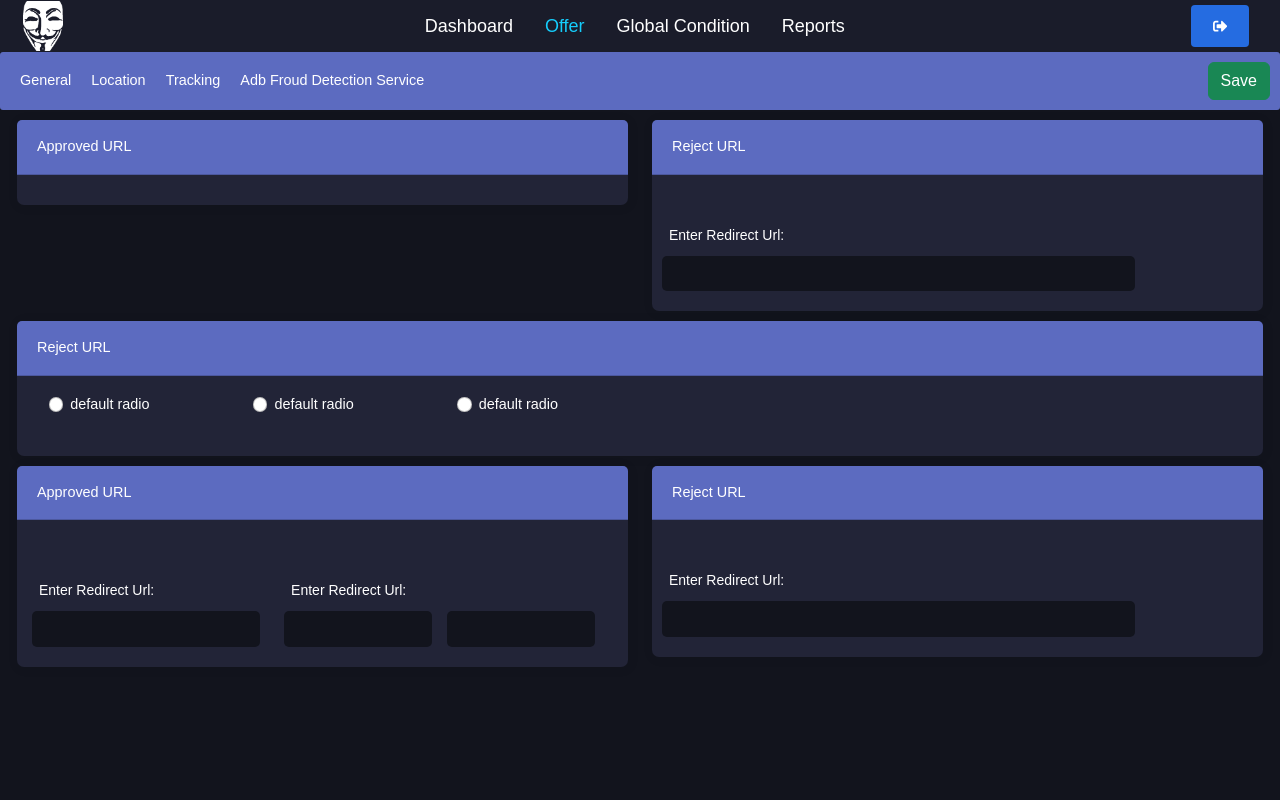
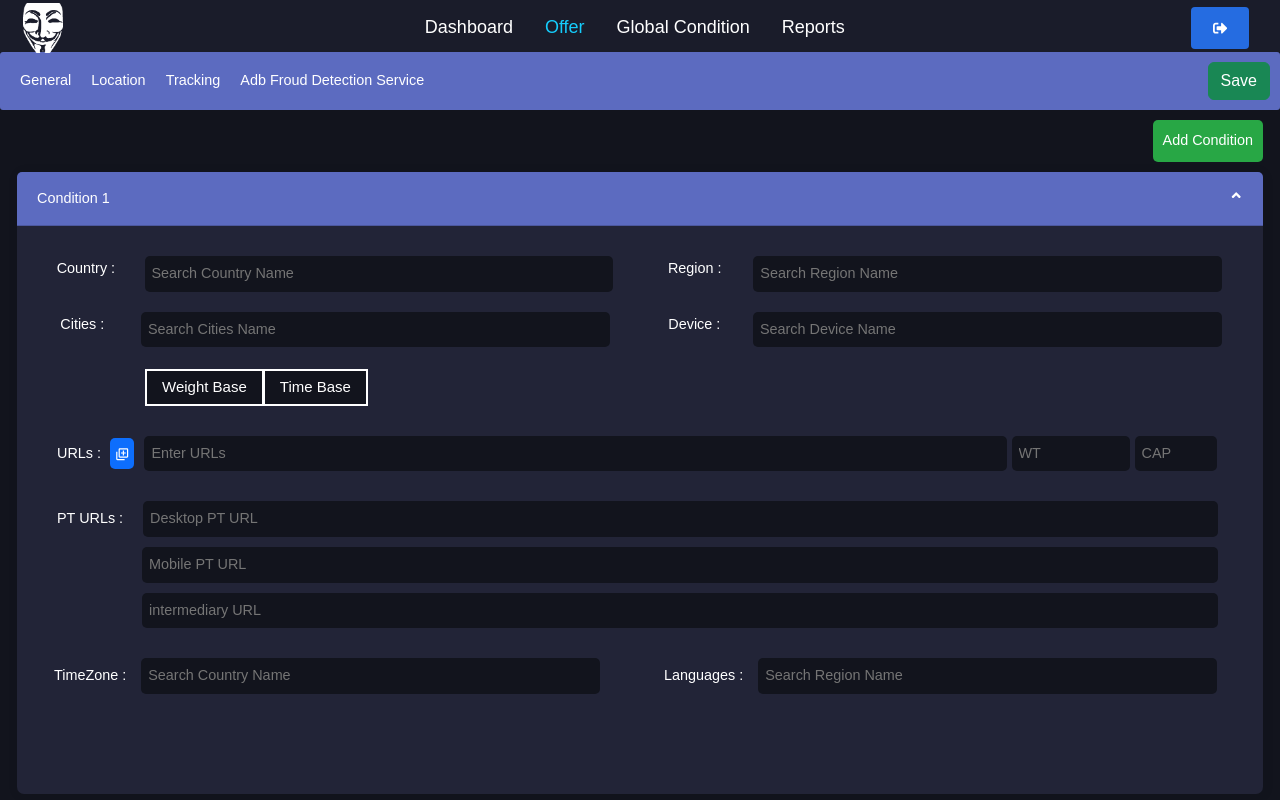
Before and after one commit to Xcitech-Technologies/adb-redirect-panel-admin, a React (Create React App) app: page /admin/offers/addoffer/tracking in a window 1280 px wide. Built offline with nearby package versions, Linux system fonts and the light colour scheme.

Commit message:
updated
tracking page-New UI-completed-old UI totally changed-logic pending

```diff
--- a/package.json
+++ b/package.json
@@ -10,6 +10,7 @@
     "bootstrap": "^5.1.3",
     "react": "^18.1.0",
     "react-bootstrap": "^2.4.0",
+    "react-datepicker": "^4.8.0",
     "react-dom": "^18.1.0",
     "react-icons": "^4.3.1",
     "react-router-dom": "^6.3.0",
--- a/src/App.css
+++ b/src/App.css
@@ -2,11 +2,18 @@
   text-align: center;
 } */
 
-.wrapper{
+/* .navbar{
+  position: fixed;
+  top: 0;
+  left: 0;
+  right: 0;
+} */
+
+.wrapper {
   padding: 15px 20px;
 }
 
-.row{
+.row {
   margin-top: 10px;
   display: flex;
   flex-wrap: wrap;
@@ -14,7 +21,7 @@
   margin-left: -7px;
 }
 
-.card{
+.card {
   background: #222437;
   box-shadow: 1px 1px 12px 1px rgb(0 0 0 / 6%);
   border: none;
@@ -24,27 +31,27 @@
   flex-direction: column;
 }
 
-.card-header{
+.card-header {
   background: #5c6bc0;
   padding: 1rem 1.25rem;
   margin-bottom: 0;
   display: flex;
 }
 
-.collapes_btn{
+.collapes_btn {
   width: 100%;
   display: flex;
   justify-content: space-between;
 }
 
-.card-title{
+.card-title {
   margin-bottom: 0;
   padding-bottom: 0;
   font-weight: 500;
   cursor: pointer;
 }
 
-.card-body{
+.card-body {
   flex: 1 1 auto;
   min-height: 1px;
   padding: 10px;
@@ -52,13 +59,13 @@
   margin-bottom: 20px;
 }
 
-.inputs{
+.inputs {
   width: 80%;
   display: flex;
-  padding-top: 20px;
+  padding-top: 15px;
 }
 
-.label{
+.label {
   padding-top: 20px;
   width: 80%;
   font-size: 14px;
@@ -67,7 +74,7 @@
   margin-left: 7px;
 }
 
-.input{
+.input {
   width: 80%;
   padding: 7px;
   margin-top: 10px;
@@ -78,7 +85,7 @@
   color: #fff;
 }
 
-.button{
+.button {
   width: 50px;
   height: 35px;
   padding: 7px;
@@ -91,12 +98,12 @@
   margin: 10px;
 }
 
-.display{
+.display {
   padding-left: 10px;
   padding-right: 10px;
 }
 
-.display-data{
+.display-data {
   margin-bottom: 112px;
   width: 100%;
   float: left;
@@ -106,7 +113,7 @@
   margin-top: 0.5rem;
 }
 
-.api-item{
+.api-item {
   margin-right: 5px;
   cursor: pointer;
   padding: 6px;
@@ -119,7 +126,7 @@
   border-radius: 5px;
 }
 
-.x{
+.x {
   background-color: #fff;
   text-shadow: none;
   opacity: 1;
@@ -137,7 +144,7 @@
   margin-left: 0;
 }
 
-.d-button{
+.d-button {
   width: 60px;
   height: 35px;
   padding: 7px;
@@ -150,13 +157,13 @@
   margin-top: 7px;
 }
 
-.update-cls{
+.update-cls {
   padding: 10px;
   display: flex;
   justify-content: center;
 }
 
-.update-btn{
+.update-btn {
   width: 200px;
   padding: 7px;
   border: none;
@@ -169,19 +176,19 @@
 
 /* offer page css */
 
-.flex-container{
+.flex-container {
   width: 100%;
   display: flex;
   justify-content: space-around;
   align-items: center;
 }
 
-.form-control{
+.form-control {
   background-color: #252B50;
   border: none;
 }
 
-.search-btn{
+.search-btn {
   width: 100px;
   height: 35px;
   padding: 7px;
@@ -194,7 +201,7 @@
   cursor: pointer;
 }
 
-.add-offer-btn{
+.add-offer-btn {
   width: 120px;
   height: 35px;
   padding: 7px;
@@ -205,7 +212,7 @@
   cursor: pointer;
 }
 
-.export-btn{
+.export-btn {
   width: 120px;
   height: 35px;
   padding: 7px;
@@ -217,33 +224,35 @@
   cursor: pointer;
 
 }
-:hover{
+
+:hover {
   color: #fff;
 }
 
-#status{
+#status {
   background-color: #252B50;
   border: none;
   color: #fff;
   width: 100px;
 }
 
-#type{
+#type {
   background-color: #252B50;
   border: none;
   color: #fff;
 }
 
-.fixed-side{
+.fixed-side {
   color: #fff;
 }
+
 /* add offer page css */
 
-.nav-wrapper{
+.nav-wrapper {
   width: 100%;
 }
 
-.tabs-style{
+.tabs-style {
   z-index: 99;
   background-color: #5c6bc0;
   width: 100%;
@@ -254,17 +263,17 @@
 }
 
 
-.navbar-nav a{
+.navbar-nav a {
   padding: 5px 10px;
   text-decoration: none;
   color: #fff;
 }
 
-.align-end{
+.align-end {
   text-align: end;
 }
 
-.add-button{
+.add-button {
   width: 66px;
   height: 40px;
   padding: 7px;
@@ -278,7 +287,7 @@
   margin-bottom: 11px;
 }
 
-.cards-body{
+.cards-body {
   flex: 1 1 auto;
   min-height: 1px;
   padding: 10px;
@@ -288,7 +297,170 @@
 
 /* tracking page css */
 
-.freq-inputs{
+.btn-condition {
+  padding: 10px;
+  float: right;
+  background: #28A745;
+  border: none;
+  border-radius: 5px;
+  color: #fff;
+}
+
+.cards-body {
+  padding-left: 20px;
+  padding-right: 20px;
+}
+
+.field-container {
+  display: flex;
+  justify-content: space-around;
+  align-items: center;
+}
+
+.urlfield-container {
+  justify-content: space-around;
+  align-items: center;
+  margin-left: 15px;
+  margin-top: 10px;
+}
+
+.radio-container{
+  justify-content: space-around;
+  align-items: center;
+  margin-left: 103px;
+  margin-top: 12px;
+}
+
+.last-container{
+  justify-content: space-around;
+  align-items: center;
+  margin-left: 12px;
+  margin-top: 10px;
+}
+
+.last-input{
+  width: 80%;
+  padding: 7px;
+  margin-top: 10px;
+  border: none;
+  border-radius: 5px;
+  background: #12141D;
+  outline: none;
+  color: #fff;
+  margin-left: 15px;
+}
+
+
+.urls-input1 {
+  width: 73%;
+  padding: 7px;
+  margin-top: 10px;
+  border: none;
+  border-radius: 5px;
+  background: #12141D;
+  outline: none;
+  color: #fff;
+  margin-left: 10px;
+}
+
+.urls-input2 {
+  width: 10%;
+  padding: 7px;
+  margin-top: 10px;
+  border: none;
+  border-radius: 5px;
+  background: #12141D;
+  outline: none;
+  color: #fff;
+  margin-left: 5px;
+}
+
+.urls-input3 {
+  width: 7%;
+  padding: 7px;
+  margin-top: 10px;
+  border: none;
+  border-radius: 5px;
+  background: #12141D;
+  outline: none;
+  color: #fff;
+  margin-left: 5px;
+}
+
+.pt-container{
+  justify-content: space-around;
+  align-items: center;
+  margin-left: 15px;
+  margin-top: 10px;
+}
+
+.pt-input{
+  width: 91%;
+  padding: 7px;
+  margin-top: 10px;
+  border: none;
+  border-radius: 5px;
+  background: #12141D;
+  outline: none;
+  color: #fff;
+  margin-left: 20px;
+}
+
+.pturl-input{
+  width: 90%;
+  padding: 7px;
+  margin-top: 10px;
+  border: none;
+  border-radius: 5px;
+  background: #12141D;
+  outline: none;
+  color: #fff;
+  margin-left: 100px;
+}
+
+.addurl-btn {
+  margin-left: 9px;
+  padding: 5px;
+  background-color: #0d6efd;
+  border: none;
+  border-radius: 5px;
+  color: #fff;
+}
+
+.radio-input {
+  display: none;
+}
+
+.radio-label {
+  padding: 5px 15px;
+  font-size: 15px;
+  color: #fff;
+  cursor: pointer;
+  background: #12141D;
+  transition: background 0.1s;
+  border: 2px solid #fff;
+}
+
+.radio-label:not(:last-of-type) {
+  border-right: 1px solid #fff;
+}
+
+.radio-input:checked+.radio-label {
+  background: #5c6bc0;
+}
+
+
+
+
+
+
+
+
+
+
+
+
+.freq-inputs {
   width: 100%;
   padding: 7px;
   margin-top: 10px;
@@ -299,7 +471,7 @@
   color: #fff;
 }
 
-.freq-due-input{
+.freq-due-input {
   width: 45%;
   padding: 7px;
   margin-top: 10px;
@@ -310,3 +482,24 @@
   color: #fff;
   margin-right: 15px;
 }
+
+.min-inputs {
+  width: 95%;
+  padding: 7px;
+  margin-top: 10px;
+  border: none;
+  border-radius: 5px;
+  background: #12141D;
+  outline: none;
+  color: #fff;
+}
+
+.BSR-input {
+  padding: 7px;
+  margin-top: 10px;
+  border: none;
+  border-radius: 5px;
+  background: #12141D;
+  outline: none;
+  color: #fff;
+}
--- a/src/Components/Offers/Addoffer/Tracking.jsx
+++ b/src/Components/Offers/Addoffer/Tracking.jsx
@@ -1,122 +1,209 @@
 import React from "react";
-import Input from "../../../Controls/Input";
-import Button from "../../../Controls/Button";
-import { Form } from "react-bootstrap";
+import { FaAngleUp, FaAngleDown } from "react-icons/fa";
+import { BiAddToQueue } from "react-icons/bi";
 
 const Tracking = () => {
+  const [addCondition, setAddCondition] = React.useState([
+    { condition: "", open: true },
+  ]);
+
+  const addConditionOnclick = () => {
+    setAddCondition([...addCondition, { condition: "", open: false }]);
+  };
+
+  const hnndleOpen = (index) => {
+    let item = addCondition[index];
+    item.open = !item.open;
+    addCondition[index] = item;
+    setAddCondition([...addCondition]);
+  };
+
+  const [addField, setaddField] = React.useState([{ condition: "" }]);
+
+  const addFieldOnclick = () => {
+    setaddField([...addField, { condition: "" }]);
+  };
+
   return (
     <div className="container-fluid">
       <div className="row">
+        <div>
+          <button
+            type="button"
+            className="btn-condition"
+            onClick={addConditionOnclick}
+          >
+            Add Condition
+          </button>
+        </div>
+      </div>
+      {addCondition.map((item, index) => (
+        <div className="row" key={index}>
+          <div className="col-md-12">
+            <div className="card">
+              <div className="card-header" onClick={() => hnndleOpen(index)}>
+                <div className="collapes_btn">
+                  Condition {index + 1}
+                  {item.open ? <FaAngleUp /> : <FaAngleDown />}
+                </div>
+              </div>
+              {item.open && (
+                <div className="cards-body">
+                  <div className="row">
                     <div className="col-md-6">
-          <div className="card">
-            <div className="card-header">Approved URL</div>
-            <div className="card-body"></div>
+                      <div className="field-container form-group">
+                        <label>Country :</label>
+                        <input
+                          className="input"
+                          type="text"
+                          name=""
+                          id=""
+                          placeholder="Search Country Name"
+                        />
                       </div>
                     </div>
 
                     <div className="col-md-6">
-          <div className="card">
-            <div className="card-header">Reject URL</div>
-            <div className="card-body">
-              <div className="inputs">
-                <label className="label">Enter Redirect Url:</label>
+                      <div className="field-container form-group">
+                        <label>Region :</label>
+                        <input
+                          className="input"
+                          type="text"
+                          name=""
+                          id=""
+                          placeholder="Search Region Name"
+                        />
                       </div>
-              <input className="input" type="text"></input>
                     </div>
+                  </div>
+
+                  <div className="row">
+                    <div className="col-md-6">
+                      <div className="field-container form-group">
+                        <label>Cities :</label>
+                        <input
+                          className="input"
+                          type="text"
+                          name=""
+                          id=""
+                          placeholder="Search Cities Name"
+                        />
+                      </div>
+                    </div>
+
+                    <div className="col-md-6">
+                      <div className="field-container form-group">
+                        <label>Device :</label>
+                        <input
+                          className="input"
+                          type="text"
+                          name=""
+                          id=""
+                          placeholder="Search Device Name"
+                        />
                       </div>
                     </div>
                   </div>
 
                   <div className="row">
                     <div className="col-md-12">
-          <div className="card">
-            <div className="card-header">Reject URL</div>
-            <div className="card-body">
-              <div className="form-group" style={{ display: "flex" }}>
-                <div className="form-check col-md-2 mt-2">
-                <Form>
-                      {["radio"].map((type) => (
-                          <Form.Check
-                            key={`default-${type}`}
-                            className="mb-3"
-                            type={type}
-                            id={`default-${type}`}
-                            label={`default ${type}`}
-                          />
-                      ))}
-                    </Form>
-                </div>
-                <div className="form-check col-md-2 mt-2">
-                <Form>
-                      {["radio"].map((type) => (
-                          <Form.Check
-                            key={`default-${type}`}
-                            className="mb-3"
-                            type={type}
-                            id={`default-${type}`}
-                            label={`default ${type}`}
-                          />
-                      ))}
-                    </Form>
-                </div>
-                <div className="form-check col-md-2 mt-2">
-                <Form>
-                      {["radio"].map((type) => (
-                          <Form.Check
-                            key={`default-${type}`}
-                            className="mb-3"
-                            type={type}
-                            id={`default-${type}`}
-                            label={`default ${type}`}
-                          />
-                      ))}
-                    </Form>
-                  <div>
-
+                      <div className="radio-container form-group">
+                        <input className="radio-input" selected type="radio" name="redio" id="1" />
+                        <label className="radio-label" for="1">Weight Base</label>
+                        <input className="radio-input" type="radio" name="redio" id="2" />
+                        <label className="radio-label" for="2">Time Base</label>
                       </div>
                     </div>
                   </div>
+
+                  <div className="row">
+                    <div className="col-md-12">
+                      <div className="urlfield-container form-group">
+                        <label>URLs :</label>
+                        <button
+                          className="addurl-btn"
+                          type="button"
+                          onClick={addFieldOnclick}
+                        >
+                          <BiAddToQueue />
+                        </button>
+                        {addField.map((add, index) => (
+                          <>
+                            <input
+                              className="urls-input1"
+                              type="text"
+                              name=""
+                              id=""
+                              placeholder="Enter URLs"
+                              key={index}
+                            />
+                            <input
+                              className="urls-input2"
+                              type="text"
+                              placeholder="WT"
+                            />
+                            <input
+                              className="urls-input3"
+                              type="text"
+                              placeholder="CAP"
+                            />
+                          </>
+                        ))}
                       </div>
+                    </div>
+                  </div>
+
+                  <div className="row">
+                    <div className="col-md-12">
+                      <div className="pt-container form-group">
+                        <label>PT URLs :</label>
+                        <input className="pt-input" type="text" placeholder="Desktop PT URL"/>
+                      </div>
+                      <div className="form-group">
+                        <input className="pturl-input" type="text" placeholder="Mobile PT URL"/>
+                      </div>
+                      <div className="form-group">
+                        <input className="pturl-input" type="text" placeholder="intermediary URL"/>
                       </div>
                     </div>
                   </div>
 
                   <div className="row">
                     <div className="col-md-6">
-          <div className="card">
-            <div className="card-header">Approved URL</div>
-            <div className="card-body">
-              <div className="row">
-                <div className="col-md-5">
-                  <div className="inputs">
-                    <label className="label">Enter Redirect Url:</label>
-                  </div>
-                  <input className="freq-inputs" type="text"></input>
-                </div>
-                <div className="col-md-7">
-                  <div className="inputs">
-                    <label className="label">Enter Redirect Url:</label>
-                  </div>
-                  <input className="freq-due-input" type="number"></input>
-                  <input className="freq-due-input" type="text"></input>
+                      <div className="last-container form-group">
+                        <label>TimeZone :</label>
+                        <input
+                          className="last-input"
+                          type="text"
+                          name=""
+                          id=""
+                          placeholder="Search Country Name"
+                        />
                       </div>
                     </div>
+
+                    <div className="col-md-6">
+                      <div className="last-container form-group">
+                        <label>Languages :</label>
+                        <input
+                          className="last-input"
+                          type="text"
+                          name=""
+                          id=""
+                          placeholder="Search Region Name"
+                        />
                       </div>
                     </div>
                   </div>
 
-        <div className="col-md-6">
-          <div className="card">
-            <div className="card-header">Reject URL</div>
-            <div className="card-body">
-              <div className="inputs">
-                <label className="label">Enter Redirect Url:</label>
+
+
                 </div>
-              <input className="input" type="text"></input>
+              )}
             </div>
           </div>
         </div>
-      </div>
+      ))}
     </div>
   );
 };
--- a/src/Layout/Navbar.jsx
+++ b/src/Layout/Navbar.jsx
@@ -12,7 +12,7 @@ import {FaSignOutAlt} from 'react-icons/fa';
 const Navbar = () => {
   return (
     <>
-      <Nav>
+      <Nav className="navbar">
         <NavLink to='/admin/dashboard'>
           <img src="/logo.png" alt="Logo" width="40" height="50" />
         </NavLink>
```
Also changed, not shown: 1 other file (tests, documents, lock files or other folders). Lines whose indentation alone changed are shown as unchanged.
